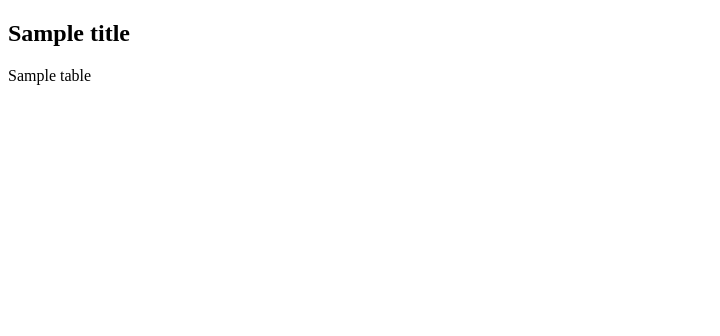
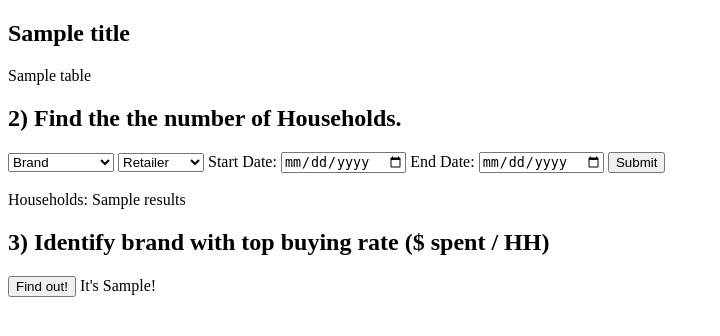
Before and after one commit to jhallman5/infoscout, a Flask app: template infoscout/templates/template.html in a window 1280 px wide. Shown: the top 336 px of the page, without its empty margins (0-720 px from the left). Run offline with Flask 2, Linux system fonts and the light colour scheme; the template is opened without the code that fills it: most values are stand-ins (such as "Sample title", 1, 10 or a date in 2020).

Commit message:
adds UI for 2 and 3

```diff
--- a/infoscout/server.py
+++ b/infoscout/server.py
@@ -1,4 +1,4 @@
-from flask import Flask, render_template
+from flask import Flask, request, render_template
 from model import generate_retailer_data, generate_percent_sales_table, retailer_affinity, count_hhs, top_buying_brand
 import pandas as pd
 import matplotlib
@@ -7,9 +7,9 @@ matplotlib.use('TkAgg')
 
 app=Flask(__name__)
 
-@app.route("/")
+@app.route("/", methods = [ 'GET' ])
 def root():
-    return "Hello Worldgs"
+    return render_template('template.html')
 
 @app.route("/affinity")
 def percent_sales_table():
@@ -27,13 +27,28 @@ def total_sales_table():
 def find_affinity():
     return retailer_affinity('Monster')
 
-@app.route("/HHcount")
+@app.route("/HHcount", methods = [ 'POST' ])
 def HHcount():
-    return str(count_hhs())
+    brand = None
+    retailer = None
+    start_date = None
+    end_date = None
+    if len(request.form.get('brand')):
+        brand = request.form.get('brand')
+    if len(request.form.get('retailer')):
+        retailer = request.form.get('retailer')
+    if len(request.form.get('start_date')):
+        start_date = request.form.get('start_date')
+    if len(request.form.get('end_date')):
+        end_date = request.form.get('end_date')
+    house_holds = count_hhs(brand, retailer, start_date, end_date)
+    return render_template('template.html', results = house_holds)
 
 @app.route("/TopBuying")
 def top_brand():
-    return top_buying_brand()
+    top_brand =  top_buying_brand()
+    return render_template('template.html', top_brand = top_brand)
+
 
 if __name__ == '__main__':
     app.run(debug=True)
--- a/infoscout/templates/template.html
+++ b/infoscout/templates/template.html
@@ -9,5 +9,36 @@
       <h2>{{titles[loop.index]}}</h2>
       {{ table|safe }}
     {% endfor %}
+    <h2>2) Find the the number of Households.</h2>
+    <form action="/HHcount" method="Post">
+      <select name=brand>
+        <option value=''>Brand</option>
+        <option value="Monster">Monster</option>
+        <option value="Red Bull">Red Bull</option>
+        <option value="5 hour Energy">5 hour Energy</option>
+        <option value="Rockstar">Rockstar</option>
+      </select>
+      <select name=retailer>
+        <option value=''>Retailer</option>
+        <option value="CVS">CVS</option>
+        <option value="Walmart">Walmart</option>
+        <option value="Publix">Publix</option>
+        <option value="Costco">Costco</option>
+        <option value="Safeway">Safeway</option>
+        <option value="Target">Target</option>
+        <option value="Walgreens">Walgreens</option>
+        <option value="Kroger">Kroger</option>
+      </select>
+      Start Date: <input name="start_date" type="date" />
+      End Date: <input name="end_date" type="date" />
+      <input type="submit" value="Submit"/>
+    </form>
+    <br />
+    <div>
+      Households: {% if results %} {{ results }} {% endif %}
+    </div>
+    <h2>3) Identify brand with top buying rate ($ spent / HH)</h2>
+    <a href="/TopBuying"><button>Find out!</button></a>
+    {% if top_brand %} It's {{ top_brand }}! {% endif %}
   </body>
 </html>
```
Also changed, not shown: infoscout/model.py (+6 -4 lines).
